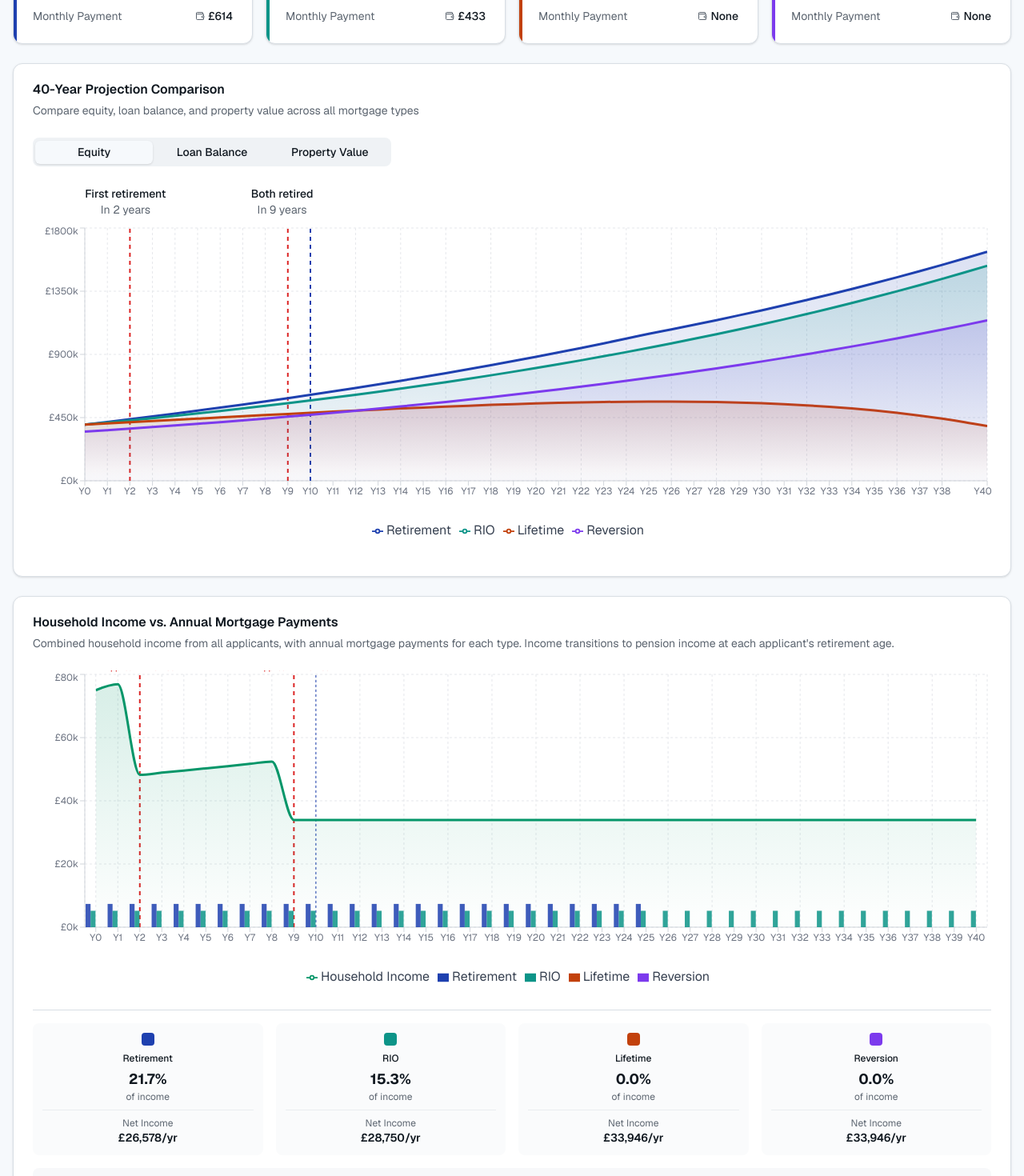
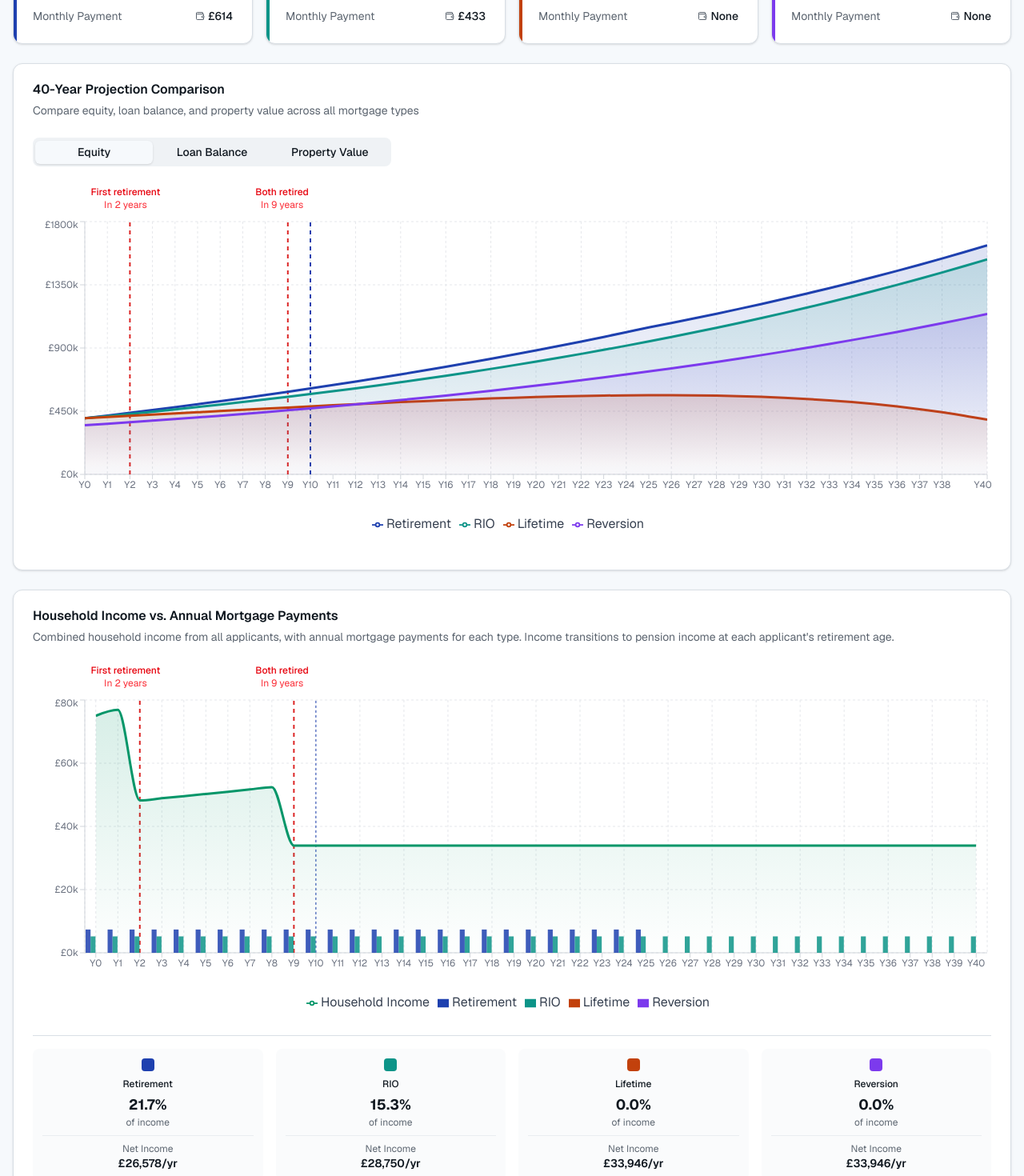
Before and after one commit to nickelliott71/v0-mortgage-projection, a Next.js app: page /projection in a window 1280 px wide. Shown: the part 811-2281 px from the top of the page at 80% size. Built offline with nearby package versions, Linux system fonts and the light colour scheme.

Commit message:
fix: update labels in projection charts\n\nMake projection chart labels smaller, red, and positioned above.

```diff
--- a/components/mortgage/income-projection.tsx
+++ b/components/mortgage/income-projection.tsx
@@ -68,21 +68,26 @@ export function IncomeProjection({
     const yearsToRetirement = applicant.plannedRetirementAge - applicantAge
     return {
       year: yearsToRetirement,
-      label: `Applicant ${index + 1} Retires`,
+      applicantIndex: index + 1,
       age: applicant.plannedRetirementAge,
     }
   }).filter(marker => marker.year > 0 && marker.year <= 40)
+    .sort((a, b) => a.year - b.year)
 
-  // Deduplicate markers at same year
-  const uniqueMarkers = retirementMarkers.reduce((acc, marker) => {
-    const existing = acc.find(m => m.year === marker.year)
-    if (existing) {
-      existing.label = "Both Retire"
-    } else {
-      acc.push(marker)
+  // Create display labels for above chart
+  const retirementLabels: { title: string; years: number }[] = []
+
+  if (retirementMarkers.length === 2 && retirementMarkers[0].year === retirementMarkers[1].year) {
+    retirementLabels.push({ title: "Both retired", years: retirementMarkers[0].year })
+  } else if (retirementMarkers.length >= 1) {
+    retirementLabels.push({ title: "First retirement", years: retirementMarkers[0].year })
+    if (retirementMarkers.length === 2) {
+      retirementLabels.push({ title: "Both retired", years: retirementMarkers[1].year })
     }
-    return acc
-  }, [] as typeof retirementMarkers)
+  }
+
+  // Unique years for reference lines (no labels on chart)
+  const uniqueRetirementYears = [...new Set(retirementMarkers.map(m => m.year))]
 
   const CustomTooltip = ({ active, payload, label }: { active?: boolean; payload?: Array<{ name: string; value: number; color: string; dataKey: string }>; label?: string }) => {
     if (active && payload && payload.length) {
@@ -146,6 +151,22 @@ export function IncomeProjection({
         </CardDescription>
       </CardHeader>
       <CardContent>
+        <div className="relative">
+          {/* Retirement labels positioned above chart */}
+          {retirementLabels.length > 0 && (
+            <div className="relative h-10 ml-[60px] mr-[20px]">
+              {retirementLabels.map((label, index) => (
+                <div
+                  key={index}
+                  className="absolute text-center -translate-x-1/2"
+                  style={{ left: `${(label.years / 40) * 100}%` }}
+                >
+                  <p className="text-xs font-medium text-red-600">{label.title}</p>
+                  <p className="text-xs text-red-500">In {label.years} {label.years === 1 ? 'year' : 'years'}</p>
+                </div>
+              ))}
+            </div>
+          )}
         <div className="h-[400px]">
           <ResponsiveContainer width="100%" height="100%">
             <ComposedChart data={combinedData}>
@@ -175,21 +196,14 @@ export function IncomeProjection({
                 formatter={(value) => <span style={{ color: "#374151" }}>{value}</span>}
               />
 
-              {/* Retirement reference lines for each applicant */}
-              {uniqueMarkers.map((marker, index) => (
+              {/* Retirement reference lines */}
+              {uniqueRetirementYears.map((year, index) => (
                 <ReferenceLine
                   key={index}
-                  x={marker.year}
+                  x={year}
                   stroke="#dc2626"
                   strokeDasharray="5 5"
                   strokeWidth={2}
-                  label={{
-                    value: marker.label,
-                    position: "top",
-                    fill: "#dc2626",
-                    fontSize: 10,
-                    fontWeight: 500,
-                  }}
                 />
               ))}
 
@@ -224,6 +238,7 @@ export function IncomeProjection({
               ))}
             </ComposedChart>
           </ResponsiveContainer>
+        </div>
         </div>
 
         {/* Summary stats */}
--- a/components/mortgage/projection-chart.tsx
+++ b/components/mortgage/projection-chart.tsx
@@ -137,15 +137,15 @@ export function ProjectionChart({
             <div className="relative">
               {/* Retirement labels positioned above chart */}
               {retirementLabels.length > 0 && (
-                <div className="relative h-12 ml-[60px] mr-[20px]">
+                <div className="relative h-10 ml-[60px] mr-[20px]">
                   {retirementLabels.map((label, index) => (
                     <div
                       key={index}
                       className="absolute text-center -translate-x-1/2"
                       style={{ left: `${(label.years / 40) * 100}%` }}
                     >
-                      <p className="text-sm font-medium text-foreground">{label.title}</p>
-                      <p className="text-sm text-muted-foreground">In {label.years} {label.years === 1 ? 'year' : 'years'}</p>
+                      <p className="text-xs font-medium text-red-600">{label.title}</p>
+                      <p className="text-xs text-red-500">In {label.years} {label.years === 1 ? 'year' : 'years'}</p>
                     </div>
                   ))}
                 </div>
@@ -232,15 +232,15 @@ export function ProjectionChart({
             <div className="relative">
               {/* Retirement labels positioned above chart */}
               {retirementLabels.length > 0 && (
-                <div className="relative h-12 ml-[60px] mr-[20px]">
+                <div className="relative h-10 ml-[60px] mr-[20px]">
                   {retirementLabels.map((label, index) => (
                     <div
                       key={index}
                       className="absolute text-center -translate-x-1/2"
                       style={{ left: `${(label.years / 40) * 100}%` }}
                     >
-                      <p className="text-sm font-medium text-foreground">{label.title}</p>
-                      <p className="text-sm text-muted-foreground">In {label.years} {label.years === 1 ? 'year' : 'years'}</p>
+                      <p className="text-xs font-medium text-red-600">{label.title}</p>
+                      <p className="text-xs text-red-500">In {label.years} {label.years === 1 ? 'year' : 'years'}</p>
                     </div>
                   ))}
                 </div>
@@ -305,15 +305,15 @@ export function ProjectionChart({
             <div className="relative">
               {/* Retirement labels positioned above chart */}
               {retirementLabels.length > 0 && (
-                <div className="relative h-12 ml-[60px] mr-[20px]">
+                <div className="relative h-10 ml-[60px] mr-[20px]">
                   {retirementLabels.map((label, index) => (
                     <div
                       key={index}
                       className="absolute text-center -translate-x-1/2"
                       style={{ left: `${(label.years / 40) * 100}%` }}
                     >
-                      <p className="text-sm font-medium text-foreground">{label.title}</p>
-                      <p className="text-sm text-muted-foreground">In {label.years} {label.years === 1 ? 'year' : 'years'}</p>
+                      <p className="text-xs font-medium text-red-600">{label.title}</p>
+                      <p className="text-xs text-red-500">In {label.years} {label.years === 1 ? 'year' : 'years'}</p>
                     </div>
                   ))}
                 </div>
```
